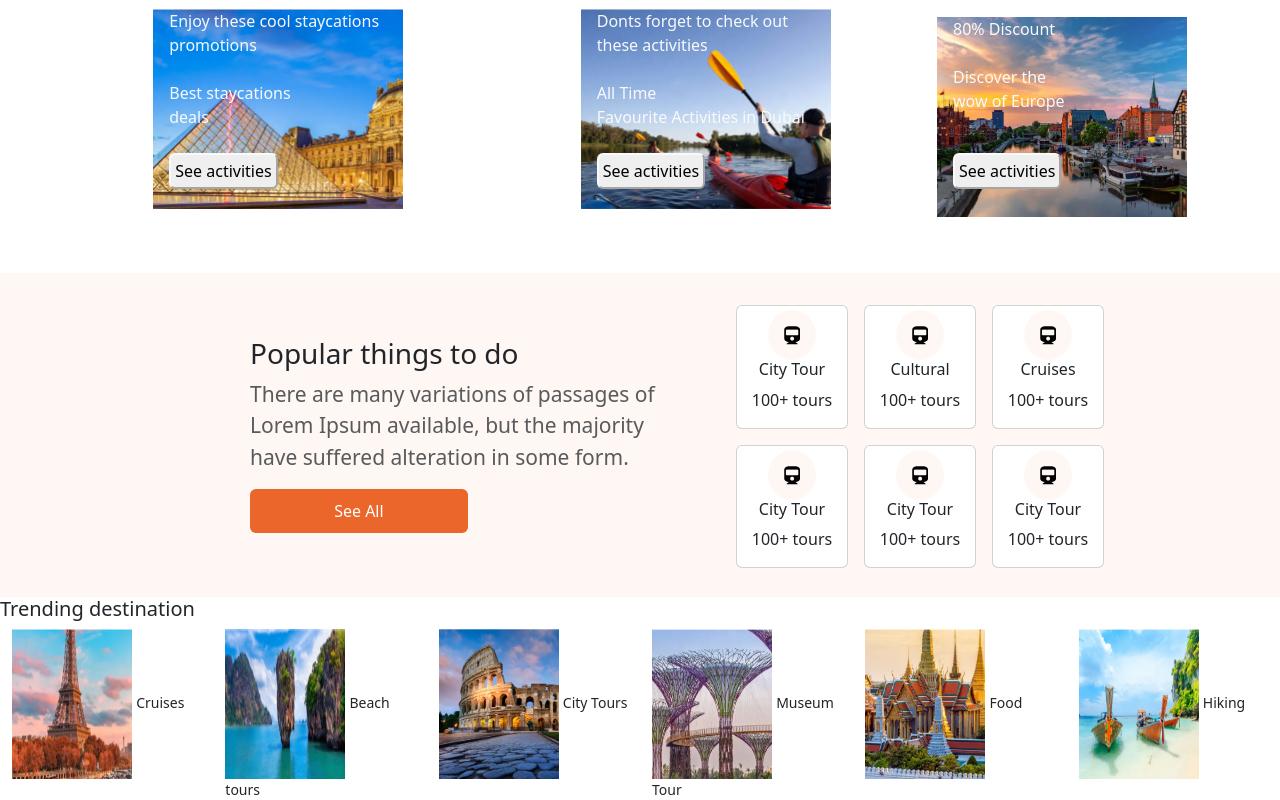
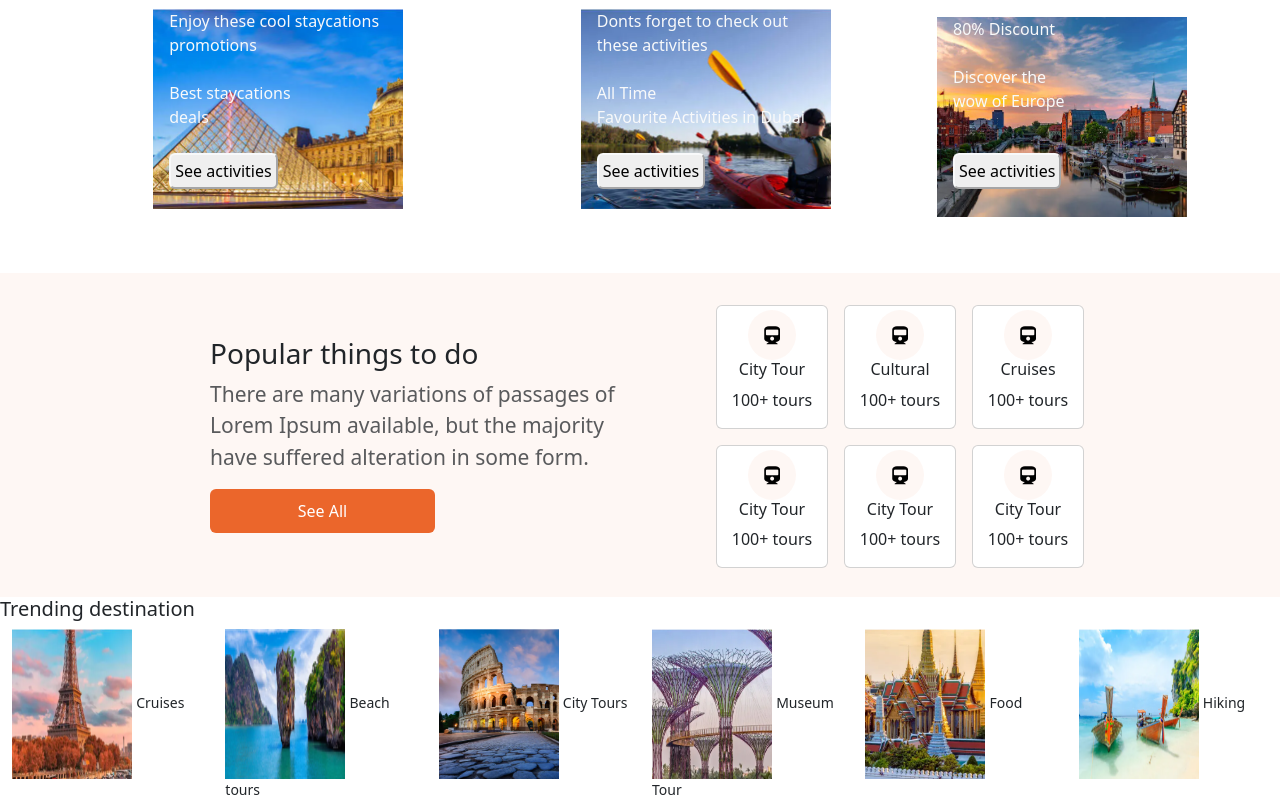
Before and after one commit to Israelite10/2ndproject-group11, a plain HTML site: page index.html in a window 1280 px wide. Shown: the part 1201-2001 px from the top of the page. Drawn offline with Linux system fonts and the light colour scheme.

Commit message:
adjusted the cta

```diff
--- a/index.html
+++ b/index.html
@@ -230,7 +230,7 @@
     <div class="container-fluid" style="background-color: rgba(235, 102, 43, 0.05);">
       <div class="container py-3 ">
         <div class="row justify-content-center">
-          <div class="col py-5 mx-auto" style="padding-left:180px ;">
+          <div class="col py-5 mx-auto" style="padding-left:140px ;">
             <div class="h3">Popular things to do</div>
             <p class="text-muted" style="width: 90%; font-size: 21px;">There are many variations of passages of Lorem Ipsum available, but the majority have suffered alteration in some form.</p>
             <button class="btn" style="background-color: rgba(235, 102, 43, 1); color: white; padding: 9px 18%;">See All</button>
```
